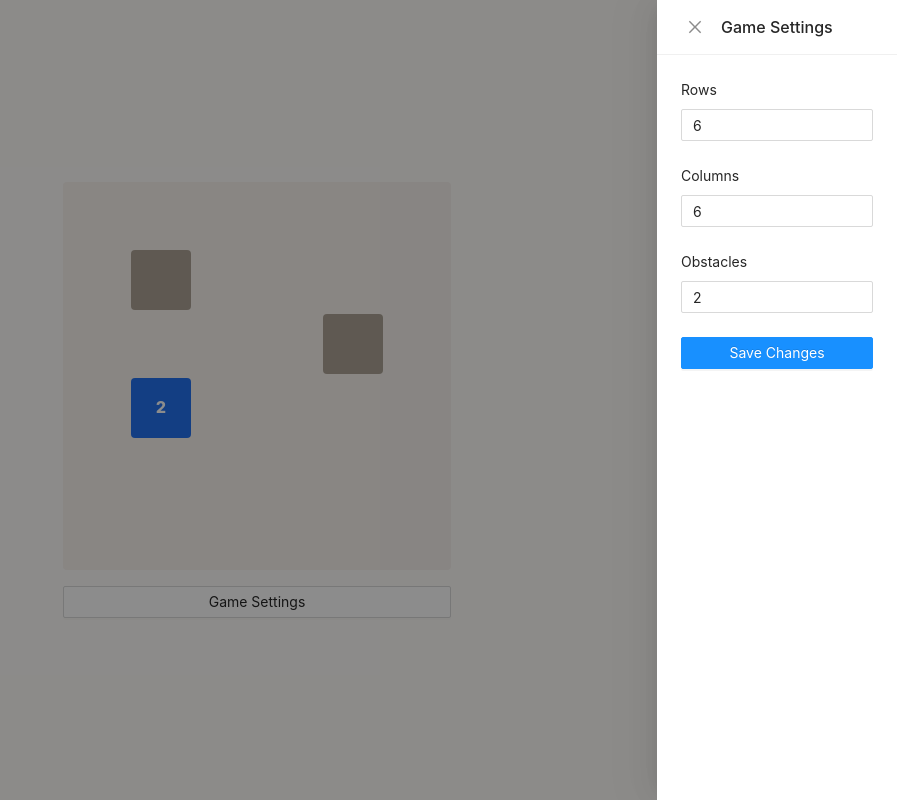
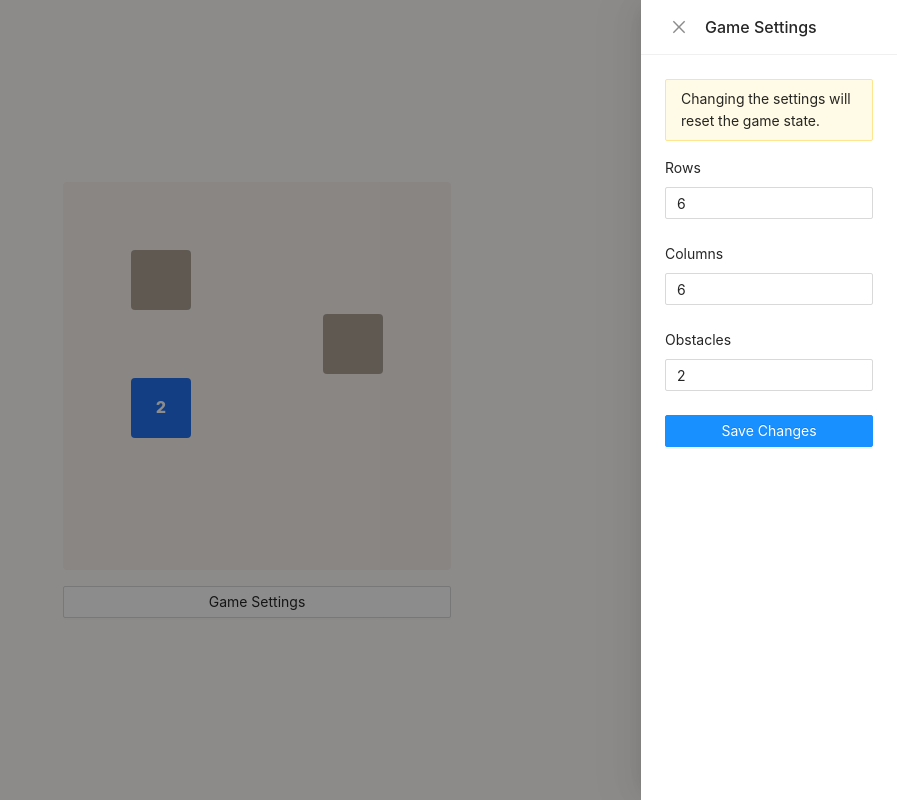
Before and after one commit to dennishristov/2048, a React (Create React App) app: page / in a window 1280 px wide. Both pictures are taken after a click on the button "Game Settings". Shown: the whole page, without its empty margins (383-1280 px from the left). Built offline with nearby package versions, Linux system fonts and the light colour scheme.

Commit message:
Bring back the alert

```diff
--- a/src/App.tsx
+++ b/src/App.tsx
@@ -1,4 +1,4 @@
-import { Button, Drawer, Form, InputNumber } from "antd";
+import { Alert, Button, Drawer, Form, InputNumber, Space } from "antd";
 import { useState } from "react";
 
 import { Game } from "./Game";
@@ -27,9 +27,14 @@ export function App(): JSX.Element {
         placement="right"
         onClose={() => setOpenedConfigDrawer(false)}
         open={openedConfigDrawer}
-        width={240}
+        width={256}
         destroyOnClose={true}
       >
+        <Space direction="vertical" size={16}>
+          <Alert
+            message="Changing the settings will reset the game state."
+            type="warning"
+          />
           <Form
             layout="vertical"
             className="game-settings"
@@ -62,6 +67,7 @@ export function App(): JSX.Element {
               </Button>
             </Form.Item>
           </Form>
+        </Space>
       </Drawer>
     </div>
   );
```
Lines whose indentation alone changed are shown as unchanged.
